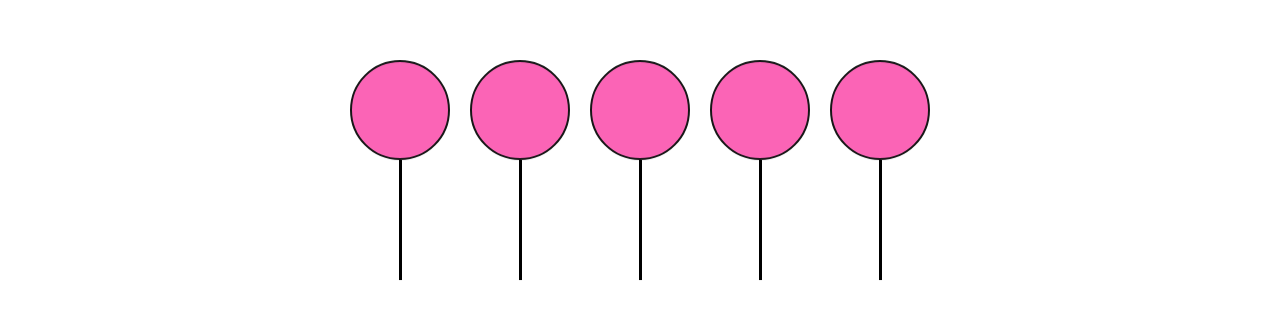
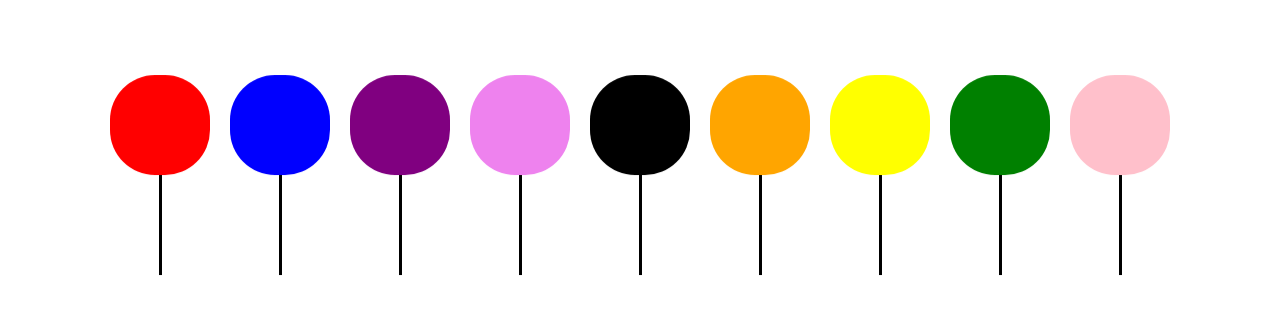
Before and after one commit to JinreP/youtube-react, a Next.js app: page /game in a window 1280 px wide. Shown: the part 175-494 px from the top of the page. Built offline with nearby package versions, Linux system fonts and the light colour scheme.

Commit message:
balloon loop

```diff
--- a/src/app/game/page.js
+++ b/src/app/game/page.js
@@ -1,14 +1,11 @@
 import { Balloon } from "../../components/Game";
-
+const colorTheme = ["red", "blue", "purple", "violet", "black", "orange", "yellow", "green", "pink"];
 export default function Home() {
   return (
-    <div className="flex gap-5 w-full h-screen  justify-center items-center">
-      {" "}
-      <Balloon backgroundColor="bg-red-400"  />
-      <Balloon />
-      <Balloon />
-      <Balloon />
-      <Balloon />
+    <div className="flex gap-5 w-screen h-screen justify-center items-center">
+      {colorTheme.map((color) => (
+        <Balloon key={color} color={color} />
+      ))}
     </div>
   );
 }
--- a/src/components/Game.jsx
+++ b/src/components/Game.jsx
@@ -1,9 +1,9 @@
 export function Balloon(props) {
   return (
     <div className="flex flex-col animate-bounce items-center justify-center">
-      <div className="border-2  rounded-[50px] bg-pink-400 w-[100px]  h-[100px]" />
+      <div className="border-0 rounded-[45px] bg-pink-400 w-[100px]  h-[100px]" style={{ backgroundColor: props.color }} />
 
-      <div className="w-[3px]  h-[120px] bg-black border-solid" />
+      <div className="w-[3px]  h-[100px] bg-black border-solid" />
     </div>
   );
 }
--- a/src/components/Menu.jsx
+++ b/src/components/Menu.jsx
@@ -1,6 +1,6 @@
 export function Menu() {
   return (
-    <div className="flex gap-5  justify-center pt-10 overflow-hidden   ps-40 ">
+    <div className="flex gap-5 cursor-pointer justify-center pt-10 overflow-hidden   ps-40 ">
       <p className="rounded-2xl text-center hover:bg-black hover:text-white text-1xl w-[50px] h-[30px] bg-gray-500 ">
         All
       </p>
--- a/src/components/Nav.jsx
+++ b/src/components/Nav.jsx
@@ -24,6 +24,7 @@ return       <nav className="flex gap-10 mt-10  items-center justify-center ">
             <path d="M8.707 1.5a1 1 0 0 0-1.414 0L.646 8.146a.5.5 0 0 0 .708.708L2 8.207V13.5A1.5 1.5 0 0 0 3.5 15h9a1.5 1.5 0 0 0 1.5-1.5V8.207l.646.647a.5.5 0 0 0 .708-.708L13 5.793V2.5a.5.5 0 0 0-.5-.5h-1a.5.5 0 0 0-.5.5v1.293zM13 7.207V13.5a.5.5 0 0 1-.5.5h-9a.5.5 0 0 1-.5-.5V7.207l5-5z" />
           </svg>
           <svg
+
             xmlns="http://www.w3.org/2000/svg"
             width="25"
             height="25"
@@ -51,7 +52,7 @@ return       <nav className="flex gap-10 mt-10  items-center justify-center ">
 
         <div className="bg-[url(/img/youtube.logo.png)]  absolute left-30 bg-contain h-[150px]  bg-no-repeat w-[200px]"/>
         <div className="flex gap-2"><input className=" ml-70 w-[650px] h-[40px] rounded-2xl border-2 text-2xl"/>
-        <svg className="flex mt-1.5" xmlns="http://www.w3.org/2000/svg" width="25" height="25" fill="currentColor" class="bi bi-search" viewBox="0 0 16 16">
+        <svg className="flex mt-1.5 " xmlns="http://www.w3.org/2000/svg" width="25" height="25" fill="currentColor" class="bi bi-search" viewBox="0 0 16 16">
   <path d="M11.742 10.344a6.5 6.5 0 1 0-1.397 1.398h-.001q.044.06.098.115l3.85 3.85a1 1 0 0 0 1.415-1.414l-3.85-3.85a1 1 0 0 0-.115-.1zM12 6.5a5.5 5.5 0 1 1-11 0 5.5 5.5 0 0 1 11 0"/>
 </svg></div>
 
@@ -60,7 +61,7 @@ return       <nav className="flex gap-10 mt-10  items-center justify-center ">
   <path d="M10 8a2 2 0 1 1-4 0V3a2 2 0 1 1 4 0zM8 0a3 3 0 0 0-3 3v5a3 3 0 0 0 6 0V3a3 3 0 0 0-3-3"/>
 </svg>
 <div className="rounded-2xl w-[100px] h-[40px] flex items-center gap-2 border-2 justify-center">
-  <svg xmlns="http://www.w3.org/2000/svg" width="25" height="25" fill="currentColor" class="bi bi-plus-circle" viewBox="0 0 16 16">
+  <svg  xmlns="http://www.w3.org/2000/svg" width="25" height="25" fill="currentColor" class="bi bi-plus-circle" viewBox="0 0 16 16">
   <path d="M8 15A7 7 0 1 1 8 1a7 7 0 0 1 0 14m0 1A8 8 0 1 0 8 0a8 8 0 0 0 0 16"/>
   <path d="M8 4a.5.5 0 0 1 .5.5v3h3a.5.5 0 0 1 0 1h-3v3a.5.5 0 0 1-1 0v-3h-3a.5.5 0 0 1 0-1h3v-3A.5.5 0 0 1 8 4"/>
 </svg>
@@ -69,6 +70,6 @@ return       <nav className="flex gap-10 mt-10  items-center justify-center ">
 <svg xmlns="http://www.w3.org/2000/svg" width="25" height="25" fill="currentColor" class="bi bi-bell" viewBox="0 0 16 16">
   <path d="M8 16a2 2 0 0 0 2-2H6a2 2 0 0 0 2 2M8 1.918l-.797.161A4 4 0 0 0 4 6c0 .628-.134 2.197-.459 3.742-.16.767-.376 1.566-.663 2.258h10.244c-.287-.692-.502-1.49-.663-2.258C12.134 8.197 12 6.628 12 6a4 4 0 0 0-3.203-3.92zM14.22 12c.223.447.481.801.78 1H1c.299-.199.557-.553.78-1C2.68 10.2 3 6.88 3 6c0-2.42 1.72-4.44 4.005-4.901a1 1 0 1 1 1.99 0A5 5 0 0 1 13 6c0 .88.32 4.2 1.22 6"/>
 </svg>
-<img src="img/logo.jpg" alt="" className="w-[50px] h-[50px] rounded-2xl border-2"/>
+<img src="img/logo.jpg" alt="" className="w-[35px] h-[35px] rounded-[50px] border-2"/>
       </nav>
 }
```
